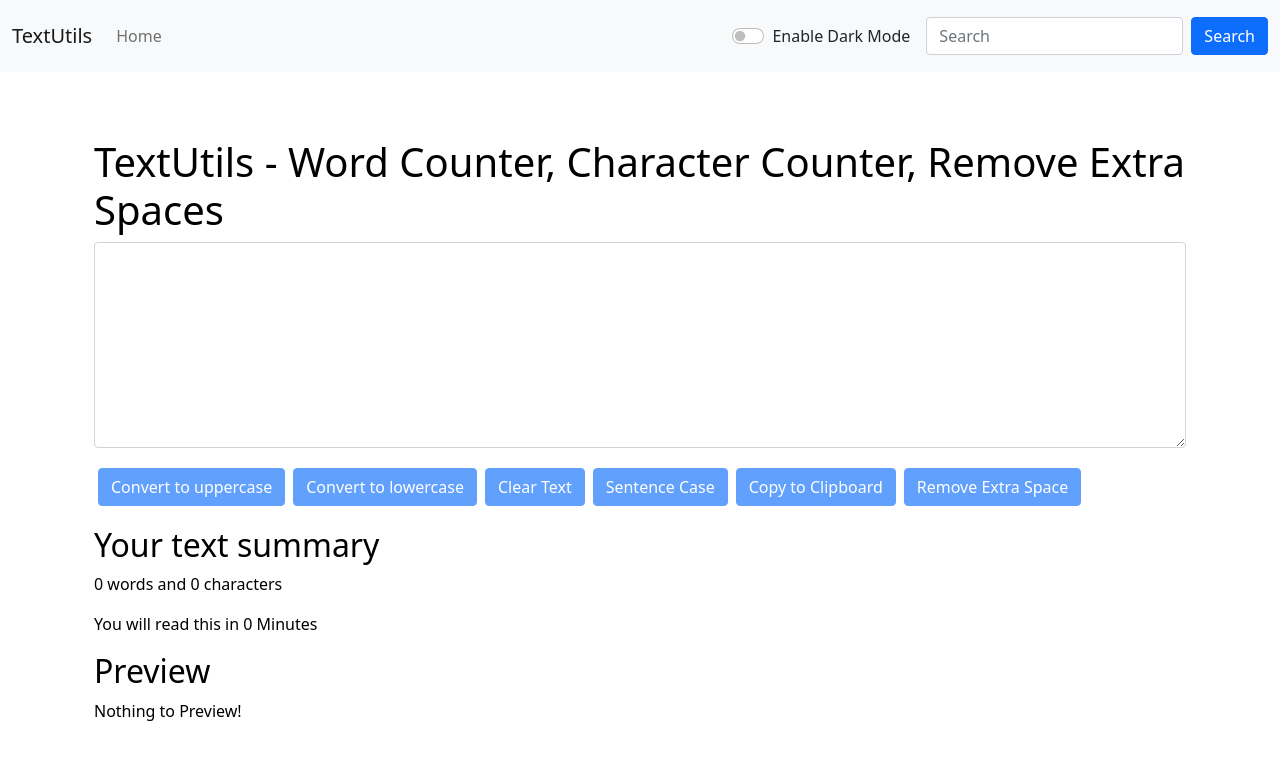
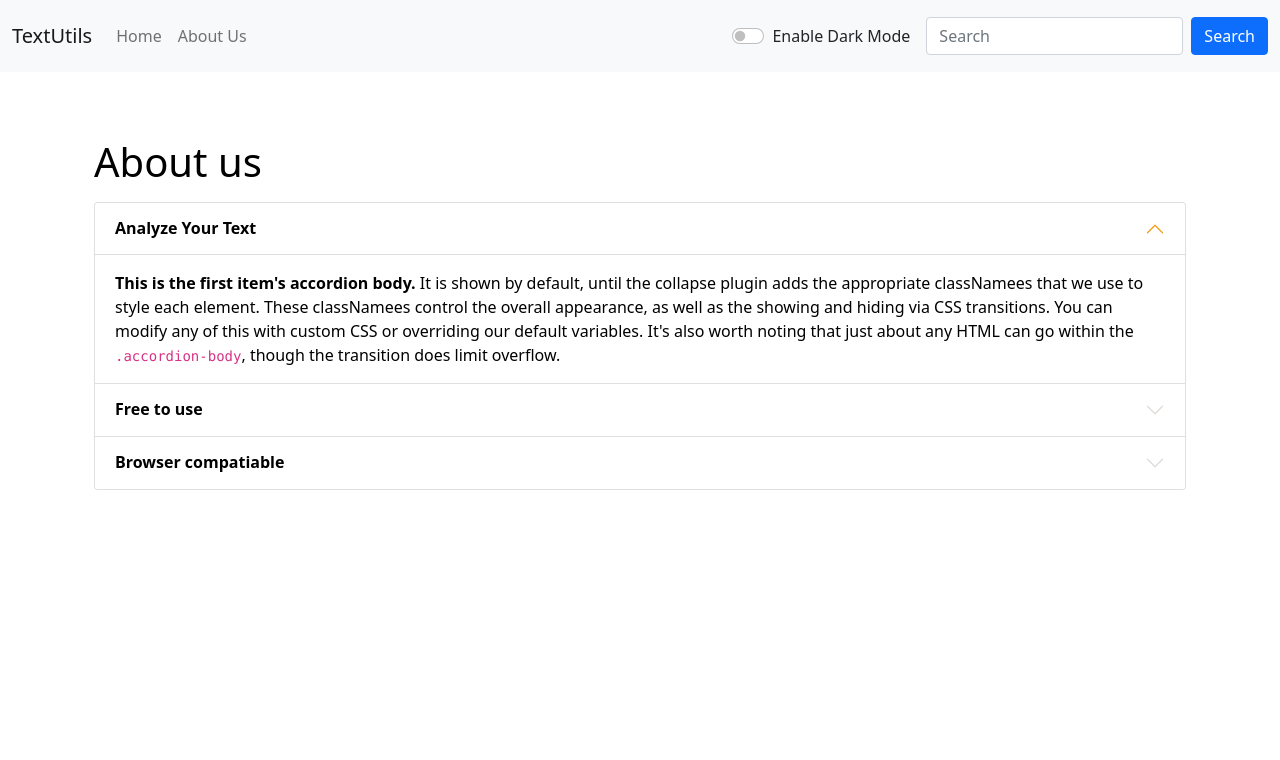
Before and after one commit to KushagraRajpal/TextUtils, a React (Create React App) app: page /about in a window 1280 px wide. Shown: the top 760 px of the page. Built offline with nearby package versions, Linux system fonts and the light colour scheme.

Commit message:
my code end

```diff
--- a/src/App.js
+++ b/src/App.js
@@ -1,11 +1,16 @@
-
+// import logo from './logo.svg';
 import "./App.css";
-
+import About from "./components/About";
 import Navbar from './components/Navbar'
 import TextForm from './components/TextForm'
 import React, { useState } from 'react'
 import Alert from "./components/Alert";
-
+import {
+  BrowserRouter as Router,
+  Switch,
+  Route,
+  // Link
+  } from 'react-router-dom'
 
 
 function App() {
@@ -25,27 +30,38 @@ function App() {
       setMode ('dark')
       document.body.style.backgroundColor = 'black'
       showAlert("Dark mode has been enabled", "success")
-
+      // document.title = 'TextUtils - Dark Mode';
+      // setInterval(() => {
+      //   document.title = 'TextUtils - Dark jijkjjd Mode';
+      // }, 1000);
+      // setInterval(() => {
+      //   document.title = 'TextUtils - light jijkjjd Mode';
+      // }, 1000);
     }else{
       setMode ('light')
       document.body.style.backgroundColor = 'white'
       showAlert("Light mode has been enabled", "success")
-
+      // document.title = 'TextUtils - Light Mode';
     }
 
   }
 
   return (
     <>
-
+        <Router>
       <Navbar title= "TextUtils" aboutText = "About Us" mode = {mode} toggleMode = {toggleMode}/>
       <Alert alert = {alert}/>
       <div className="container my-3">
-
+      <Switch>
+      <Route exact path="/">
       <TextForm showAlert = {showAlert} heading = "TextUtils - Word Counter, Character Counter, Remove Extra Spaces " mode = {mode}/>
-
+        </Route>
+        <Route  exact path="/about">
+          <About  mode ={mode}/>
+        </Route>
+      </Switch>
       </div>
-
+       </Router>
     </>
   );
 }
--- a/src/components/About.js
+++ b/src/components/About.js
@@ -5,10 +5,7 @@ export default function About(props) {
 let myStyle ={
   color : props.mode === 'dark'? 'white' : 'black',
   backgroundColor : props.mode === 'dark'? 'black' : 'white',
-
 }
-
-
   return (
     <div className="container"   >
         <h1 className = "my-3" style = {myStyle}>About us</h1>
--- a/src/components/Navbar.js
+++ b/src/components/Navbar.js
@@ -8,9 +8,9 @@ export default function Navbar(props) {
       className={`navbar navbar-expand-lg navbar-${props.mode} bg-${props.mode}`}
     >
       <div className="container-fluid">
-        <a className="navbar-brand" href="/">
+        <Link className="navbar-brand" to="/">
           {props.title}
-        </a>
+        </Link>
         <button
           className="navbar-toggler"
           type="button"
@@ -26,11 +26,15 @@ export default function Navbar(props) {
           <ul className="navbar-nav me-auto mb-2 mb-lg-0">
             <li className="nav-item">
 
-              <a className="nav-link " aria-current="page" href="/">
+              <Link className="nav-link " aria-current="page" to="/">
                 Home
-              </a>
+              </Link>
             </li>
-
+            <li className="nav-item">
+              <Link className="nav-link" to="/about">
+                {props.aboutText}
+              </Link>
+            </li>
           </ul>
           <div className={`form-check form-switch text-${props.mode === 'light' ? "dark" : "light"} m-3`}>
             <input
```
